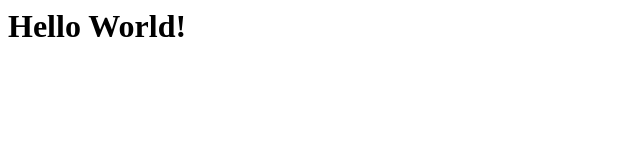
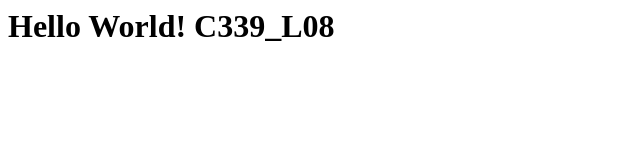
Before and after one commit to MyGitHubAccount10/C339_L08, a plain HTML site: page index.html in a window 1280 px wide. Shown: the whole page, without its empty margins (0-640 px from the left). Drawn offline with Linux system fonts and the light colour scheme.

Commit message:
added C339_L08 text

```diff
--- a/index.html
+++ b/index.html
@@ -1 +1 @@
-<h1>Hello World!</h1>
+<h1>Hello World! C339_L08</h1>
```
